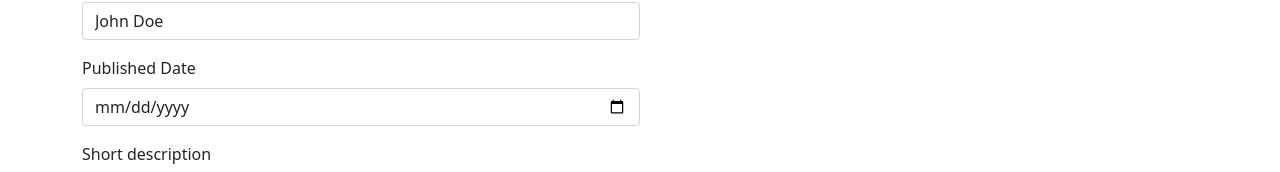
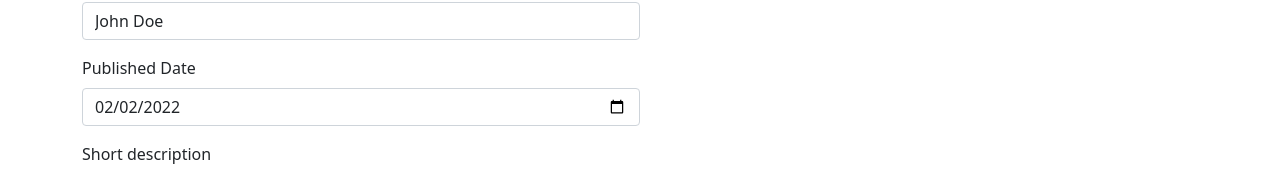
Before and after one commit to piotrkotulski/blog-react, a React (Create React App) app: page /post/edit/1 in a window 1280 px wide. Shown: the part 276-448 px from the top of the page. Built offline with nearby package versions, Linux system fonts and the light colour scheme.

Commit message:
fixed bug with undisplaying published date in editPostForm

```diff
--- a/src/components/features/EditPostForm/EditPostForm.js
+++ b/src/components/features/EditPostForm/EditPostForm.js
@@ -12,8 +12,8 @@ const EditPostForm = () => {
     const posts = useSelector((state) => state.posts);
     const post = posts.find((p) => p.id === id);
 
+
     const handleSubmit = post => {
-        console.log('Dispatching editPost with:', post);
         dispatch(editPost({ ...post, id }));
         navigate('/');
     };
@@ -22,6 +22,13 @@ const EditPostForm = () => {
         navigate('/');
         return null;
     }
+    const convertDate = (dateStr) => {
+        if (dateStr.match(/^\d{4}-\d{2}-\d{2}$/)) {
+            return dateStr;
+        }
+        const [day, month, year] = dateStr.split('-');
+        return `${year}-${month}-${day}`;
+    };
 
     return (
         <div className='w-50'>
@@ -31,7 +38,7 @@ const EditPostForm = () => {
                 actionText="Edit Post"
                 title={post.title}
                 author={post.author}
-                publishedDate={post.publishedDate}
+                publishedDate={convertDate(post.publishedDate)}
                 shortDescription={post.shortDescription}
                 content={post.content}
             />
```
